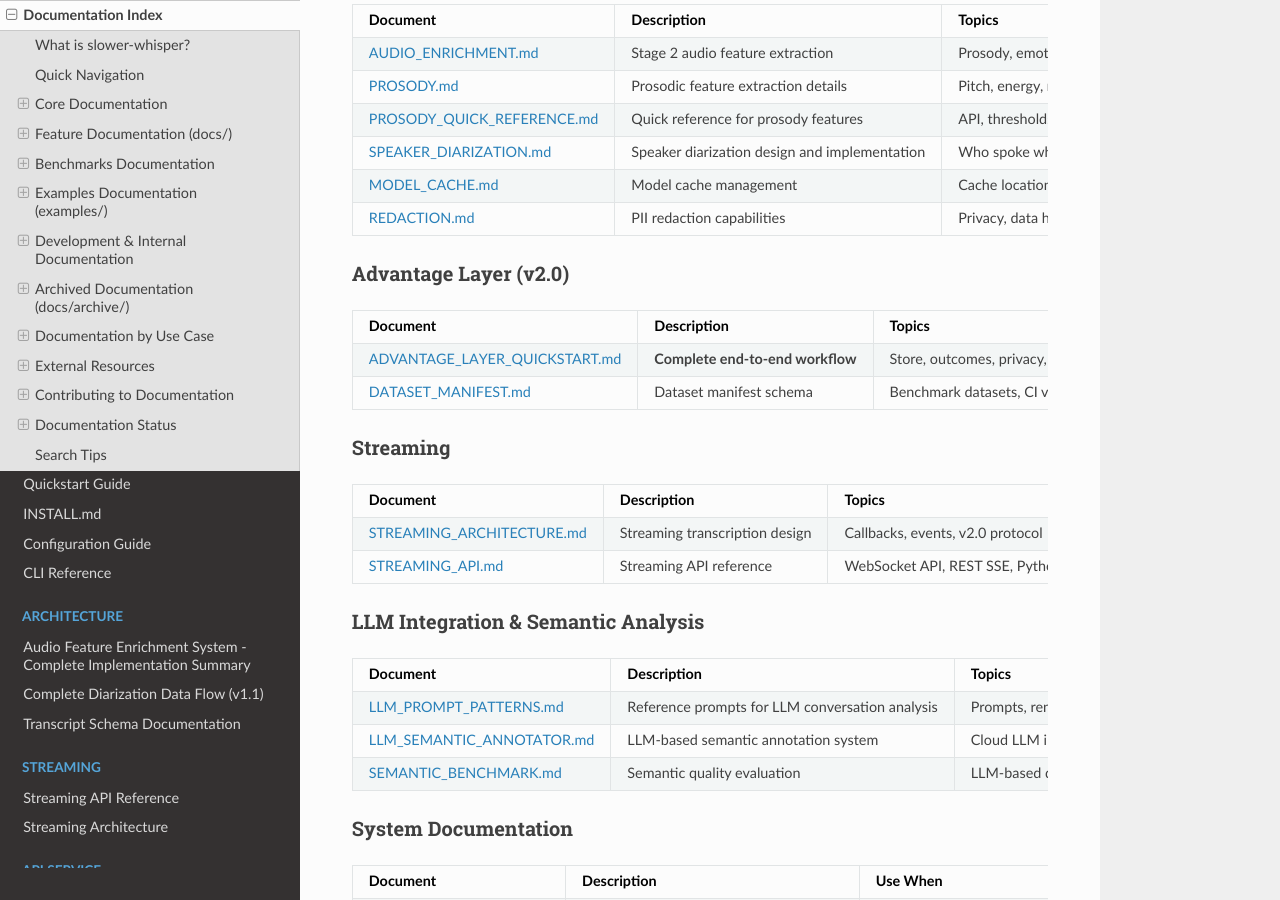
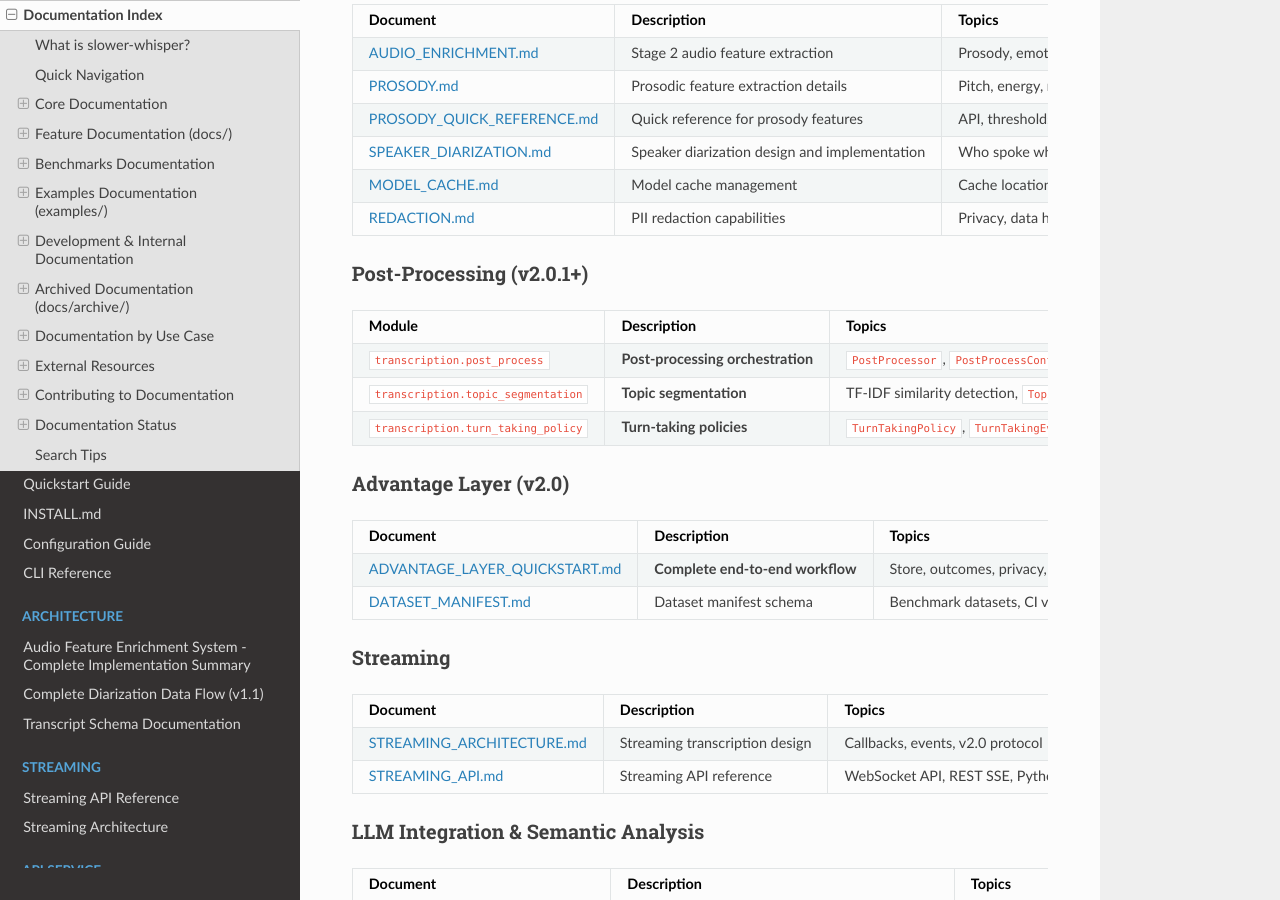
Before and after one commit to EffortlessMetrics/slower-whisper, a Sphinx documentation site: the page built from docs/INDEX.md, in a window 1280 px wide and 900 px high, scrolled down 3317 px. Built offline with Sphinx 7.4.7 and the Read the Docs theme 3.1.0, drawn with Linux system fonts in a browser that asks for light colours.

Commit message:
chore: update roadmap and documentation index with latest version and post-processing module details

```diff
--- a/docs/INDEX.md
+++ b/docs/INDEX.md
@@ -128,6 +128,14 @@ See [VISION.md](../VISION.md) for strategic positioning and [ROADMAP.md](../ROAD
 | [SPEAKER_DIARIZATION.md](SPEAKER_DIARIZATION.md) | Speaker diarization design and implementation | Who spoke when, turn structure |
 | [MODEL_CACHE.md](MODEL_CACHE.md) | Model cache management | Cache location, cleanup, troubleshooting |
 | [REDACTION.md](REDACTION.md) | PII redaction capabilities | Privacy, data handling |
+
+### Post-Processing (v2.0.1+)
+
+| Module | Description | Topics |
+|--------|-------------|--------|
+| `transcription.post_process` | **Post-processing orchestration** | `PostProcessor`, `PostProcessConfig`, preset configs for call center/meetings |
+| `transcription.topic_segmentation` | **Topic segmentation** | TF-IDF similarity detection, `TopicSegmenter`, `StreamingTopicSegmenter` |
+| `transcription.turn_taking_policy` | **Turn-taking policies** | `TurnTakingPolicy`, `TurnTakingEvaluator`, aggressive/balanced/conservative presets |
 
 ### Advantage Layer (v2.0)
 
```
Also changed, not shown: other parts of docs/INDEX.md (+1 -1 lines), ROADMAP.md (+1 -1 lines).
